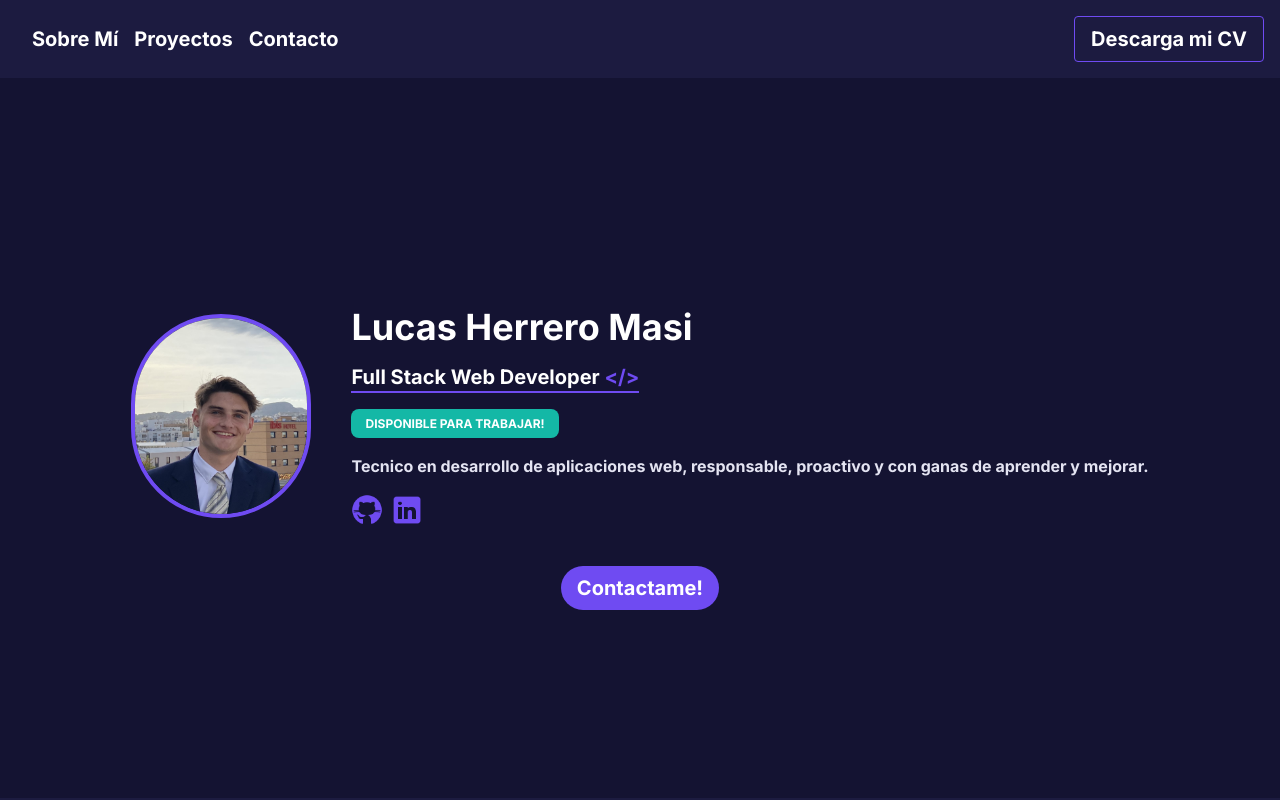
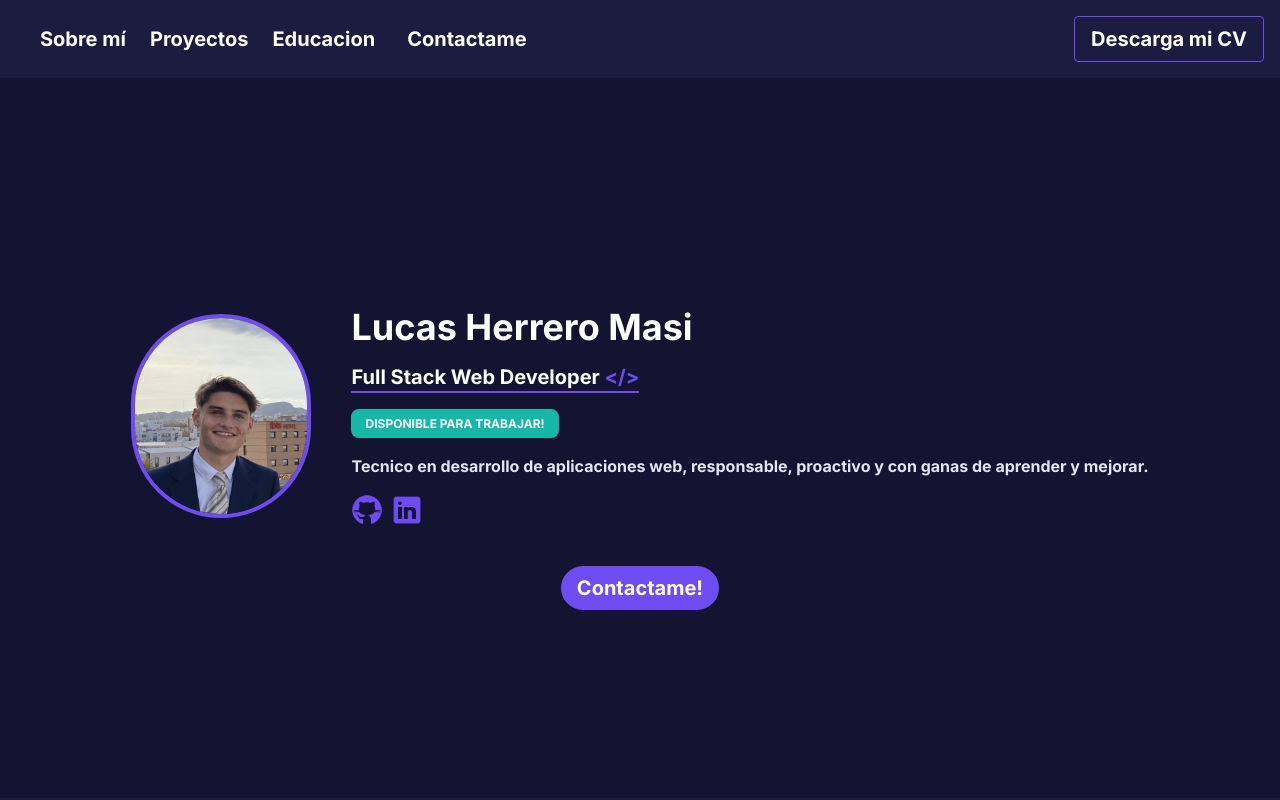
Before and after one commit to LucasHerrero/Portfolio, an Angular app: page /Portfolio/ in a window 1280 px wide. Shown: the top 800 px of the page. Built offline with nearby package versions, Linux system fonts and the light colour scheme.

Commit message:
feat: Add footer to index.html
Add a footer to the index.html file to display copyright information and rights reserved. This improves the overall design and user experience of the application.

```diff
--- a/src/app/app.component.html
+++ b/src/app/app.component.html
@@ -1,5 +1,7 @@
 <app-header></app-header>
-<div class="font-sans flex items-center justify-center h-[90vh] lg:h-[90vh]">
+<div
+  class="font-sans bg-background flex items-center justify-center h-[90vh] lg:h-[90vh]"
+>
   <div class="">
     <div
       class="flex flex-col lg:flex-row items-center justify-center gap-10 p-10"
@@ -48,7 +50,10 @@
   </div>
 </div>
 
-<div class="py-24 font-sans flex flex-col items-center h-fit bg-background2">
+<div
+  id="sobremi"
+  class="py-24 font-sans flex flex-col items-center h-fit bg-background2"
+>
   <h1 class="lg:text-3xl text-2xl font-bold lg:font-extrabold">Sobre mi</h1>
 
   <div class="flex flex-col items-center">
@@ -138,6 +143,7 @@
     </div>
   </div>
   <div
+    id="proyectos"
     class="py-28 font-sans flex flex-col items-center h-100% w-full bg-background"
   >
     <h1 class="lg:text-3xl text-2xl font-bold lg:font-extrabold">
@@ -198,6 +204,7 @@
   </div>
 
   <div
+    id="educacion"
     class="lg:flex-row lg:gap-40 lg:justify-center h-100% bg-background2 lg:w-[50%] w-[80%] flex flex-col"
   >
     <div class="font-sans flex flex-col m-4">
@@ -409,12 +416,23 @@
     </div>
   </div>
 
-<!-- TODO: ME QUEDA HACER ESTO BONITO Y RESPONSIVE. -->
 
-  <div class="w-[80%] border border-b-gray-500 my-24"></div>
-  <div class="flex md:w-[90%] md:m-20">
-    <div class="lg:w-[30%]">
-      <h1 class="lg:text-3xl text-2xl font-bold lg:font-extrabold py-4">
+  <div
+    id="certificaciones"
+    class="w-[80%] border border-b-gray-500 my-20"
+  ></div>
+
+  <div class="flex flex-col w-[80%]">
+    <h1
+    class="lg:text-3xl text-2xl font-bold lg:font-extrabold pb-14 text-center"
+  >
+    Otras habilidades
+  </h1>
+
+    <div class="lg:w-[30%] mb-10">
+      <h1
+        class="lg:text-3xl text-Strong text-2xl font-bold lg:font-extrabold py-4"
+      >
         Certificaciones
       </h1>
 
@@ -424,32 +442,50 @@
         <a
           href="https://www.udemy.com/certificate/UC-472ec2b1-dae2-4e8d-af58-6a1322639e96/"
           target="_blank"
-          class="inline-flex items-center px-4 py-2 my-4 text-sm font-medium text-gray-900 bg-white border border-gray-200 rounded-lg hover:bg-gray-100 hover:text-blue-700 focus:z-10 focus:ring-4 focus:outline-none focus:ring-gray-100 focus:text-blue-700 dark:bg-gray-800 dark:text-gray-400 dark:border-gray-600 dark:hover:text-white dark:hover:bg-gray-700 dark:focus:ring-gray-700"
+          class="p-4 inline-flex items-center px-4 py-2 my-4 text-sm font-semibold text-white bg-Strong border border-gray-200 rounded-lg hover:bg-gray-100 hover:text-blue-700 focus:z-10 focus:ring-4 focus:outline-none focus:ring-gray-100 focus:text-blue-700 dark:bg-gray-800 dark:text-gray-400 dark:border-gray-600 dark:hover:text-white dark:hover:bg-gray-700 dark:focus:ring-gray-700"
         >
           Certificado Angular
         </a>
+
 
         <li>- Curso de GIT + GitHub: Desde cero</li>
         <a
           href="https://viewnext.udemy.com/certificate/UC-d786c334-80b5-47c9-9c50-c9b8f3c8b5e2/"
           target="_blank"
-          class="inline-flex items-center px-4 py-2 my-4 text-sm font-medium text-gray-900 bg-white border border-gray-200 rounded-lg hover:bg-gray-100 hover:text-blue-700 focus:z-10 focus:ring-4 focus:outline-none focus:ring-gray-100 focus:text-blue-700 dark:bg-gray-800 dark:text-gray-400 dark:border-gray-600 dark:hover:text-white dark:hover:bg-gray-700 dark:focus:ring-gray-700"
+          class="inline-flex items-center px-4 py-2 my-4 text-sm font-semibold text-white bg-Strong border border-gray-200 rounded-lg hover:bg-gray-100 hover:text-blue-700 focus:z-10 focus:ring-4 focus:outline-none focus:ring-gray-100 focus:text-blue-700 dark:bg-gray-800 dark:text-gray-400 dark:border-gray-600 dark:hover:text-white dark:hover:bg-gray-700 dark:focus:ring-gray-700"
         >
           Certificado Git
         </a>
+
+        <li>- SQL Curso de Bases de Datos de 0 a Avanzado</li>
+        <a
+          href="https://viewnext.udemy.com/certificate/UC-726cecf5-3b84-4a28-a9ee-c98f18bf9f7e/"
+          target="_blank"
+          class="inline-flex items-center px-4 py-2 my-4 text-sm font-semibold text-white bg-Strong border border-gray-200 rounded-lg hover:bg-gray-100 hover:text-blue-700 focus:z-10 focus:ring-4 focus:outline-none focus:ring-gray-100 focus:text-blue-700 dark:bg-gray-800 dark:text-gray-400 dark:border-gray-600 dark:hover:text-white dark:hover:bg-gray-700 dark:focus:ring-gray-700"
+        >
+          Certificado SQL
+        </a>
       </ul>
     </div>
-    <div class="lg:w-[40%]">
-      <h1 class="lg:text-3xl text-2xl font-bold lg:font-extrabold py-4">
+
+    <div class="lg:w-[40%] mb-10">
+      <h1
+        class="lg:text-3xl text-2xl font-bold lg:font-extrabold text-Strong py-4"
+      >
         Idiomas
       </h1>
       <ul class="font-semibold">
-        <li class="p-2">- Ingles: Competencia bilingüe.</li>
-        <li class="p-2">- Español: Nativo</li>
+        <li class="p-2">
+          <span class="font-normal">- Ingles:</span> Competencia bilingüe.
+        </li>
+        <li class="p-2"><span class="font-normal">- Español:</span> Nativo</li>
       </ul>
     </div>
-    <div class="lg:w-[40%]">
-      <h1 class="lg:text-3xl text-2xl font-bold lg:font-extrabold py-4">
+
+    <div class="lg:w-[40%] ">
+      <h1
+        class="lg:text-3xl text-2xl font-bold lg:font-extrabold text-Strong py-4"
+      >
         Soft skills
       </h1>
       <ul class="font-semibold">
--- a/src/app/header/header.component.html
+++ b/src/app/header/header.component.html
@@ -1,30 +1,34 @@
-<header class="">
+<header>
   <nav class="container mx-auto flex items-center justify-between py-4">
-    <div class="px-4 sm:block hidden">
-
+    <div class="px-4 lg:block hidden">
       <a
-        href="#"
-        class="text-textStrong hover:text-secondFont text-sm sm:text-xl font-bold ml-4"
-        >Sobre Mí</a
+        href="#sobremi"
+        class="text-textStrong hover:text-secondFont text-sm lg:text-xl font-bold ml-6"
+        >Sobre mí</a
       >
       <a
-        href="#"
-        class="text-textStrong hover:text-secondFont text-sm sm:text-xl font-bold ml-4"
+        href="#proyectos"
+        class="text-textStrong hover:text-secondFont text-sm lg:text-xl font-bold ml-6"
         >Proyectos</a
       >
       <a
-        href="#"
-        class="text-textStrong hover:text-secondFont text-sm sm:text-xl font-bold ml-4"
-        >Contacto</a
+        href="#educacion"
+        class="text-textStrong hover:text-secondFont text-sm lg:text-xl font-bold ml-6"
+        >Educacion</a
       >
+      <a
+      href="mailto:lucasherrero2010@hotmail.com"
+      class="p-2 text-textStrong hover:text-textSoft text-lg lg:text-xl font-bold ml-6"
+      >Contactame</a
+    >
     </div>
     <a
       href="assets/CVLUCASHERREROMASI.pdf"
       download="CVLUCASHERREROMASI.pdf"
-      class="hidden sm:block hover:text-textSoft text-white sm:text-xl font-bold py-2 px-4 mx-2 sm:mx-4 rounded border border-Strong hover:border-textSoft hover:bg-Strong"
+      class="hidden lg:block hover:text-textSoft text-white lg:text-xl font-bold py-2 px-4 mx-2 lg:mx-4 rounded border border-Strong hover:border-textSoft hover:bg-Strong"
       >Descarga mi CV</a
     >
-    <div class="sm:hidden flex justify-end px-3">
+    <div class="lg:hidden flex justify-end px-3">
       <button
       class="flex items-center px-3 py-2 border rounded text-textStrong border-textStrong hover:text-textSoft hover:border-textSoft"
       (click)="toggleMenu()"
@@ -49,30 +53,38 @@
       </svg>
     </button>
     </div>
+    <div class="lg:hidden flex justify-end px-3">
+    <h1 class="font-bold text-2xl">Lucas Herrero Masi ✨</h1>
+    </div>
   </nav>
   <div
     *ngIf="menuOpen"
     class="bg-background2 text-white flex flex-col items-center h-[25%] py-2"
   >
     <a
-      href="#"
-      class="p-2 text-textStrong hover:text-textSoft text-lg sm:text-xl font-bold "
-      >Sobre Mí</a
+      href="#sobremi"
+      class="p-2 text-textStrong hover:text-textSoft text-lg lg:text-xl font-bold "
+      >Sobre mí</a
     >
     <a
-      href="#"
-      class="p-2 text-textStrong hover:text-textSoft text-lg sm:text-xl font-bold "
+      href="#proyectos"
+      class="p-2 text-textStrong hover:text-textSoft text-lg lg:text-xl font-bold "
       >Proyectos</a
     >
     <a
-      href="#"
-      class="p-2 text-textStrong hover:text-textSoft text-lg sm:text-xl font-bold "
-      >Contacto</a
+      href="#educacion"
+      class="p-2 text-textStrong hover:text-textSoft text-lg lg:text-xl font-bold "
+      >Educacion</a
     >
+    <a
+    href="mailto:lucasherrero2010@hotmail.com"
+    class="p-2 text-textStrong hover:text-textSoft text-lg lg:text-xl font-bold"
+    >Contactame</a
+  >
     <a
       href="assets/CVLUCASHERREROMASI.pdf"
       download="CVLUCASHERREROMASI.pdf"
-      class="p-2 text-textStrong hover:text-textSoft text-lg sm:text-xl font-bold"
+      class="p-2 text-textStrong hover:text-textSoft text-lg lg:text-xl font-bold"
       >Descarga mi CV</a
     >
   </div>
--- a/src/assets/json/proyectos.json
+++ b/src/assets/json/proyectos.json
@@ -23,7 +23,7 @@
     "description": "Aplicacion movil, creada en Ionic con angular, con el fin crear rutinas de gimnacio personalizadas asi como hacer un seguimiento de las mismas creacion de rutinas y ejercicios. Consume api llamada 'The Path api'",
     "images": "assets/img/thepath.png",
     "tecno":["assets/img/ionic.png", "assets/img/angular512.webp"],
-    "url": "https://github.com/LucasHerrero/The-Path",
+    "url": "https://thepathapp.netlify.app/",
     "github": "https://github.com/LucasHerrero/The-Path"
   },
   {
--- a/src/index.html
+++ b/src/index.html
@@ -11,3 +11,6 @@
   <app-root></app-root>
 </body>
 </html>
+<footer class="text-center bg-background2 py-4">
+  &copy; 2024 Lucas Herrero Masi ✨. Derechos reservados.
+</footer>
--- a/src/styles.css
+++ b/src/styles.css
@@ -6,6 +6,7 @@
 
 *{
     font-family: 'Inter', sans-serif;
+    scroll-behavior: smooth;
 }
 body{
 
@@ -22,4 +23,7 @@ body {
   }
   header {
     background-color: #1c1b40;
+    position: sticky;
+    top: 0;
+    z-index: 1000;
   }
```
Also changed, not shown: src/assets/img/certificacion angular.png (added).
